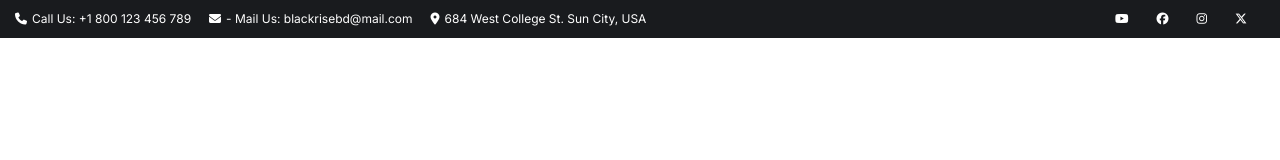
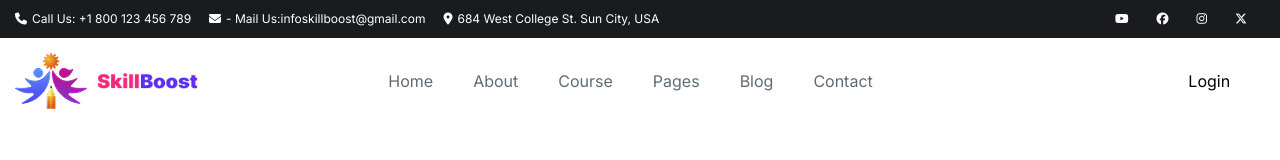
Before and after one commit to rw6sonu/project2-css, a plain HTML site: page project 2 CSS/project/index.html in a window 1280 px wide. Drawn offline with Linux system fonts and the light colour scheme.

Commit message:
Add files via upload
update

```diff
--- a/project 2 CSS/project/assets/css/style.css
+++ b/project 2 CSS/project/assets/css/style.css
@@ -181,6 +181,24 @@ h6 {
 .social-detail ul li:not(:last-child) {
     margin-right: 10px;
 }
-.social-detail ul,.social-icon ul{
+.social-detail ul,.social-icon ul,nav ul{
     display: flex;
 }
+/* nav bar */
+.logo{
+    display: flex;
+    width:100%;
+    height: 100%;
+    align-items: center;
+    column-gap: 10px;
+}
+nav ul li a{
+    color: var(--text-color);
+    margin-right: 40px;
+}
+.login ul li a{
+    color:black;
+}
+.nav-bar{
+    padding-top: 15px;
+}
--- a/project 2 CSS/project/index.html
+++ b/project 2 CSS/project/index.html
@@ -1,9 +1,10 @@
 <!DOCTYPE html>
 <html>
+
 <head>
     <title>Skill Boost</title>
     <!--css file Attachment -->
-        <link  href="assets/css/style.css" rel="stylesheet" type="text/css"/>
+    <link href="assets/css/style.css" rel="stylesheet" type="text/css" />
     <!-- all min file Attachment -->
     <link rel="stylesheet" href="./assets/css/all.min.css">
     <!-- font file Attachment -->
@@ -11,6 +12,7 @@
     <!-- favicon icon Attachment -->
     <link rel="icon" href="./assets/images/main logo and name/Group 1 (3) 1.png" type="image/png">
 </head>
+
 <body>
     <header>
         <!-- top bar -->
@@ -21,18 +23,20 @@
                         <div class="social-detail">
                             <ul>
                                 <li>
-                                    <a href="#">
+                                    <a href="tel:+1 800 123 456 789">
                                         <i class="fa-solid fa-phone"></i><span>Call Us: +1 800 123 456 789</span>
                                     </a>
                                 </li>
                                 <li>
-                                    <a href="#">
-                                        <i class="fa-solid fa-envelope"></i><span>- Mail Us: blackrisebd@mail.com</span>
+                                    <a href="mailto:infoskillboost@gmail.com">
+                                        <i class="fa-solid fa-envelope"></i><span>- Mail
+                                            Us:infoskillboost@gmail.com</span>
                                     </a>
                                 </li>
                                 <li>
                                     <a href="#">
-                                        <i class="fa-solid fa-location-dot"></i><span>684 West College St. Sun City, USA</span>
+                                        <i class="fa-solid fa-location-dot"></i><span>684 West College St. Sun City,
+                                            USA</span>
                                     </a>
                                 </li>
                             </ul>
@@ -40,7 +44,7 @@
                     </div>
                     <div class="col-3">
                         <div class="social-icon">
-                                <ul class="justify-end">
+                            <ul class="justify-end items-center">
                                 <li>
                                     <a href="#">
                                         <i class="fa-brands fa-youtube"></i>
@@ -69,8 +73,58 @@
                 </div>
             </div>
         </div>
+        <!-- Navbar -->
+        <div class="nav-bar">
+            <div class="container">
+                <div class="row items-center justify-between">
+                    <div class="col-2">
+                        <div class="logo">
+                            <img src="./assets/images/main logo and name/Group 1 (3) 1.png" alt="logo">
+                            <div class="name">
+                                <img src="./assets/images/main logo and name/SkillBoost.png" alt="name">
+                            </div>
+                        </div>
+                    </div>
+                    <div class="col-6">
+                       <nav>
+                            <ul>
+                                <li>
+                                    <a href="#">Home</a>
+                                </li>
+                                <li>
+                                    <a href="#">About</a>
+                                </li>
+                                <li>
+                                    <a href="#">Course</a>
+                                </li>
+                                <li>
+                                    <a href="#">Pages</a>
+                                </li>
+                                <li>
+                                    <a href="#">Blog</a>
+                                </li>
+                                <li>
+                                    <a href="#">Contact</a>
+                                </li>
+                            </ul>
+                        </nav>
+                    </div>
+                    <div class="col-1">
+                        <div class="login">
+                            <ul class="justify-end">
+                                <li>
+                                    <a href="#">Login</a>
+                                </li>
+                            </ul>
+
+                        </div>
+                    </div>
+                </div>
+            </div>
+        </div>
     </header>
     <main></main>
     <footer></footer>
 </body>
+
 </html>
```
Lines whose indentation alone changed are shown as unchanged.
